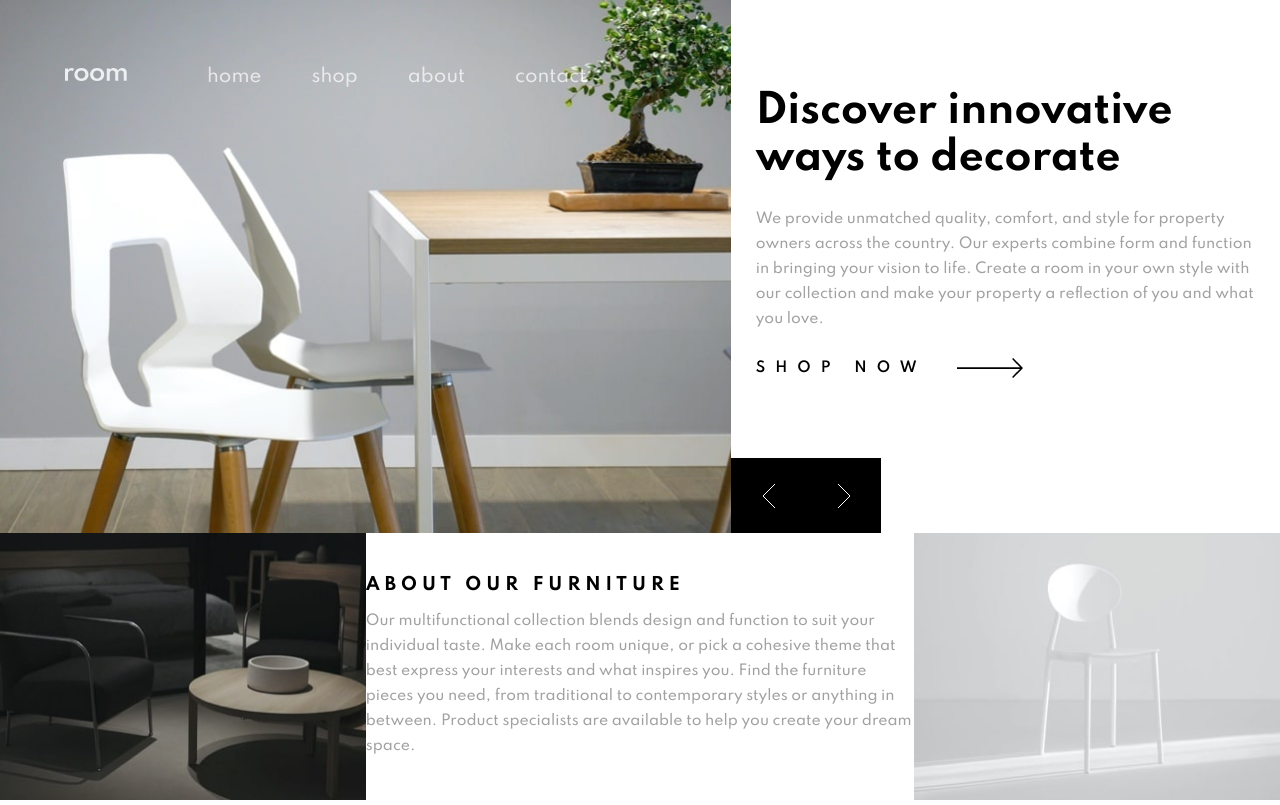
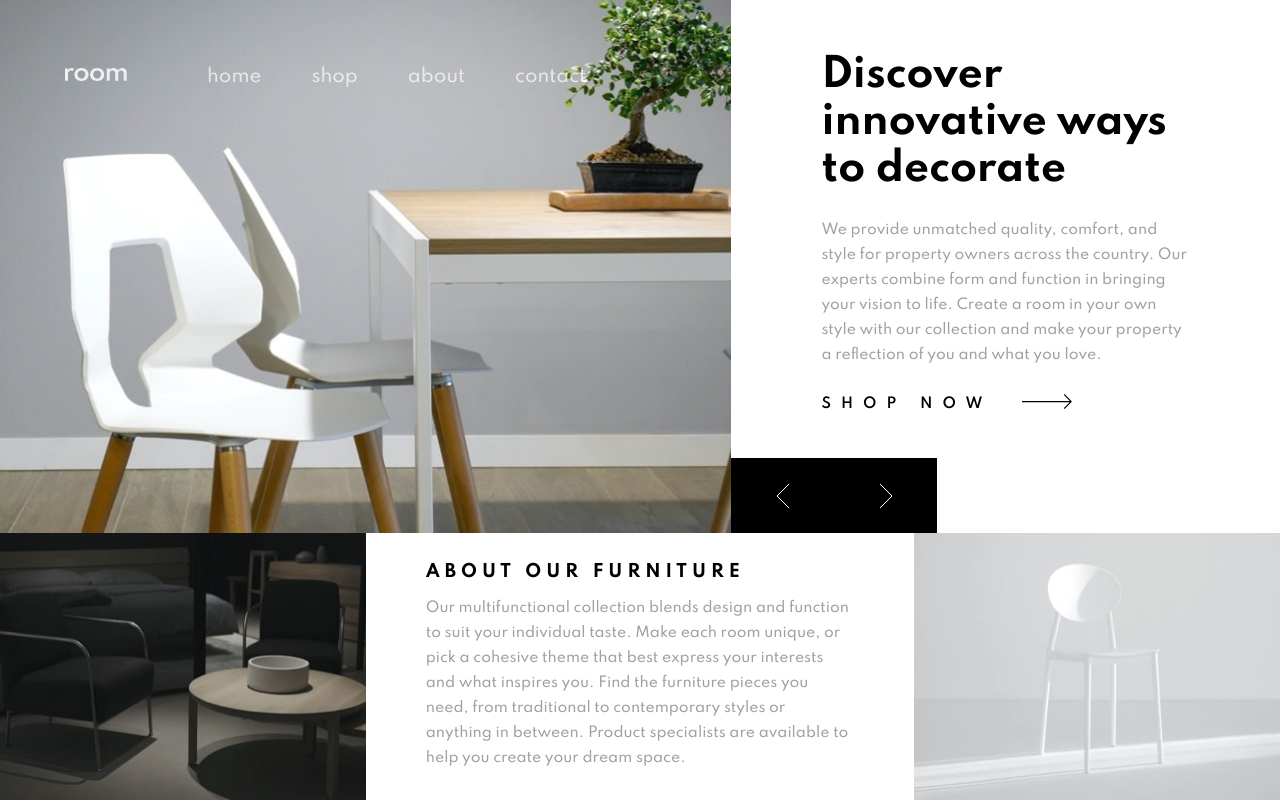
Before and after one commit to RivaldoEsteban/room-homepage-master, a plain HTML site: page index.html in a window 1280 px wide. Drawn offline with Linux system fonts and the light colour scheme.

Commit message:
room-homepage-1440px

```diff
--- a/estilos.css
+++ b/estilos.css
@@ -59,6 +59,7 @@ body {
 }
 .room-homepage-container-description {
   max-width: 500px;
+  margin: 0 90px;
 }
 .room-homepage-description-width h1 {
   font-weight: 700;
@@ -74,7 +75,8 @@ body {
   text-transform: uppercase;
 }
 .room-homepage-description-shop-now img {
-  height: 20px;
+  height: 15px;
+  width: 50px;
   margin-top: 12px;
   margin-left: 30px;
 }
@@ -87,7 +89,7 @@ body {
   display: flex;
 }
 .room-homepage-description-svg {
-  width: 75px;
+  width: 103px;
   height: 75px;
   background-color: black;
   display: flex;
@@ -106,6 +108,7 @@ body {
   display: flex;
   align-items: center;
   justify-content: center;
+  margin: 0 60px;
 }
 .room-homepage-characteristics-focused-content {
   width: 600px;
```
